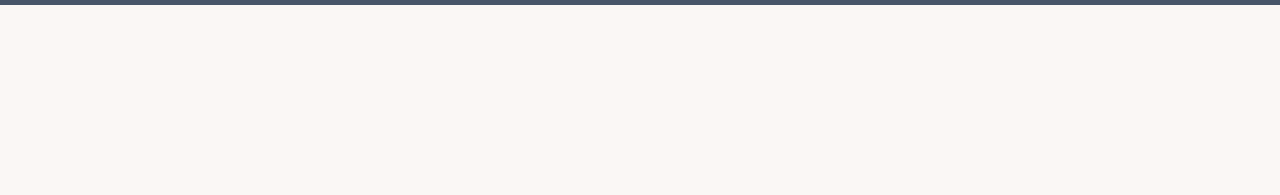
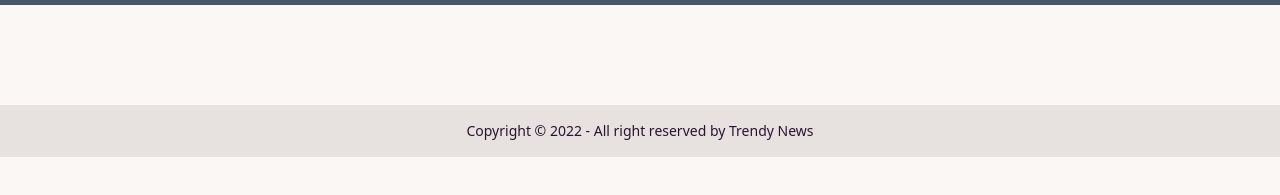
Before and after one commit to faazizpro/trendy-news, a plain HTML site: page index.html in a window 1280 px wide. Shown: the part 61-256 px from the top of the page. Drawn offline with nearby package versions, Linux system fonts and the light colour scheme; no server answers.

Commit message:
Footer Added Done

```diff
--- a/index.html
+++ b/index.html
@@ -52,7 +52,7 @@
     <!-- Menu Ends-->
 
     <!-- Display Cards Starts -->
-    <main>
+    <main class="mt-10 mb-10">
         <section >
             <div id="display-card" class="grid grid-cols-2 gap-4">
 
@@ -96,9 +96,19 @@
                 </div> -->
 
 
-            </section>
+        </section>
 
+    <!-- Display Cards Ends -->
     </main>
+
+
+    <footer class="footer footer-center p-4 bg-base-300 text-base-content">
+            <div>
+              <p>Copyright © 2022 - All right reserved by Trendy News</p>
+            </div>
+    </footer>
+
+    <!-- Scripts -->
     <script src="js/news.js"></script>
 </body>
 </html>
```
